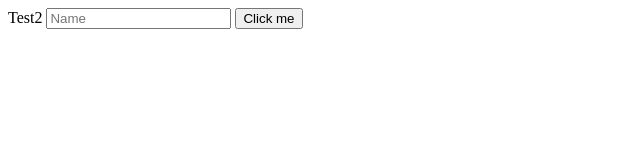
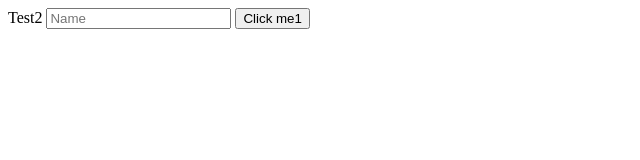
Before and after one commit to olehhapuk/git-test, a plain HTML site: page index.html in a window 1280 px wide. Shown: the full height of the page, 0-640 px from the left. Drawn offline with Linux system fonts and the light colour scheme.

Commit message:
test commit

```diff
--- a/index.html
+++ b/index.html
@@ -8,6 +8,6 @@
   <body>
     Test2
     <input type="text" placeholder="Name" />
-    <button type="button" class="btn btn_outline btn_large">Click me</button>
+    <button type="button" class="btn btn_outline btn_large">Click me1</button>
   </body>
 </html>
```
